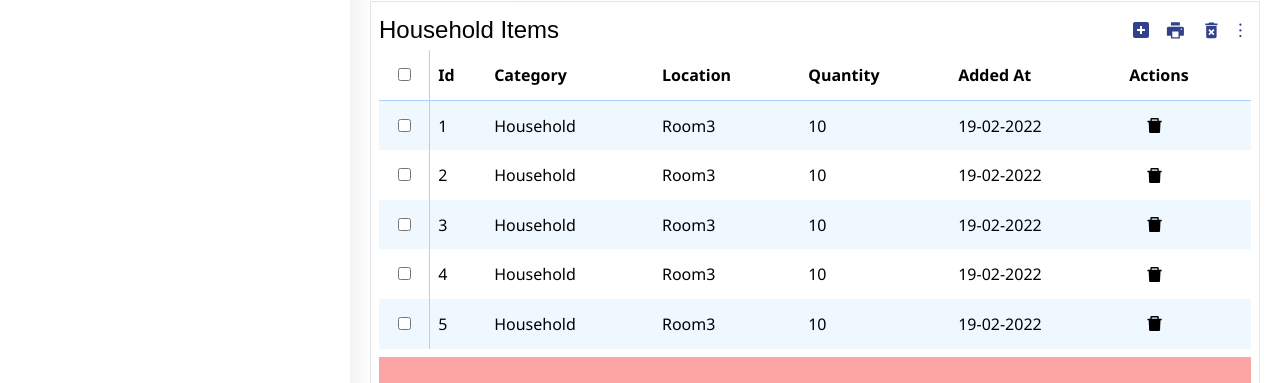
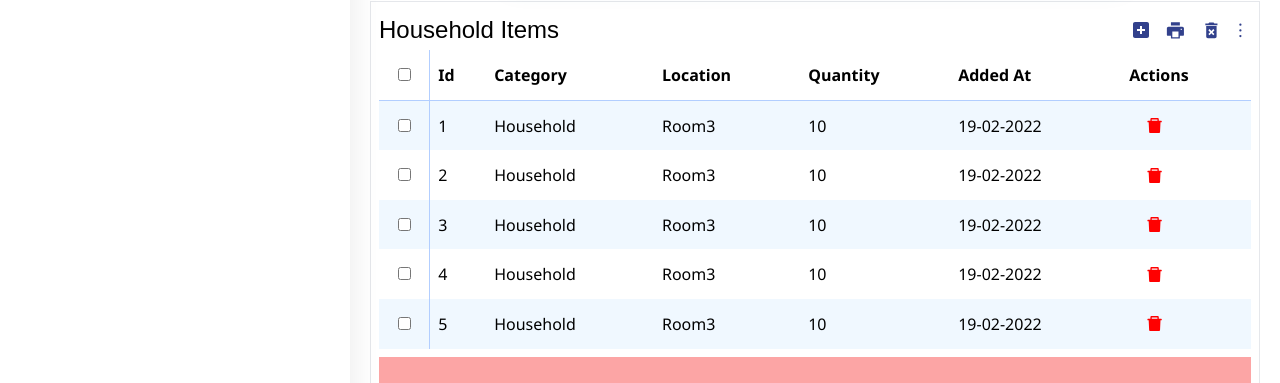
Before and after one commit to Zenesteria/Inventory-Management-System, a Next.js app: page /Inventory in a window 1280 px wide. Shown: the part 279-662 px from the top of the page. Built offline with nearby package versions, Linux system fonts and the light colour scheme.

Commit message:
Delete Functionality Bug Fix

```diff
--- a/Components/Inventory/InventoryDisplaySection/Actions.jsx
+++ b/Components/Inventory/InventoryDisplaySection/Actions.jsx
@@ -8,21 +8,22 @@ import { useDispatch, useSelector } from 'react-redux'
 import { delItem } from '../../../redux/inventorySlice'
 
 
-export default function Actions({index, category}) {
+export default function Actions({index}) {
     const dispatch = useDispatch()
-    const edit = useSelector(state => state.Inventory.items.editing)
-
+    const Inventory = useSelector(state => state.Inventory)
+    const category = Inventory.categories.activeCategory
     // Event Handlers
     const handleDelete = () => {
         const currentRow = document.querySelectorAll("[role='row']")[index + 1]
         console.log(currentRow)
+        console.log(category)
         dispatch(delItem({index, category}))
     }
 
     return (
         <div className='flex w-full items-center'>
             {/* <BsFillPencilFill className='mr-4 text-[1.1rem] cursor-pointer transition-all duration-300 hover:rotate-[15deg]' onClick={handleEdit} /> */}
-            <AiFillDelete className='text-[1.2rem] ml-[1rem] cursor-pointer hover:text-red-700' onClick={handleDelete}/>
+            <AiFillDelete className='text-[1.2rem] ml-[1rem] cursor-pointer hover:text-red-700' style={{color:category === 'Household' ?'red' : 'green'}} onClick={handleDelete}/>
         </div>
     );
 }
--- a/Components/Inventory/InventoryDisplaySection/InventoryList.jsx
+++ b/Components/Inventory/InventoryDisplaySection/InventoryList.jsx
@@ -34,7 +34,7 @@ export default function InventoryList() {
             loc:item.loc,
             quantity:item.quantity,
             dateAdded:item.dateAdded,
-            actions:<Actions index={index} category={item.category}/>
+            actions:<Actions index={index}/>
         }
     })
 
```
